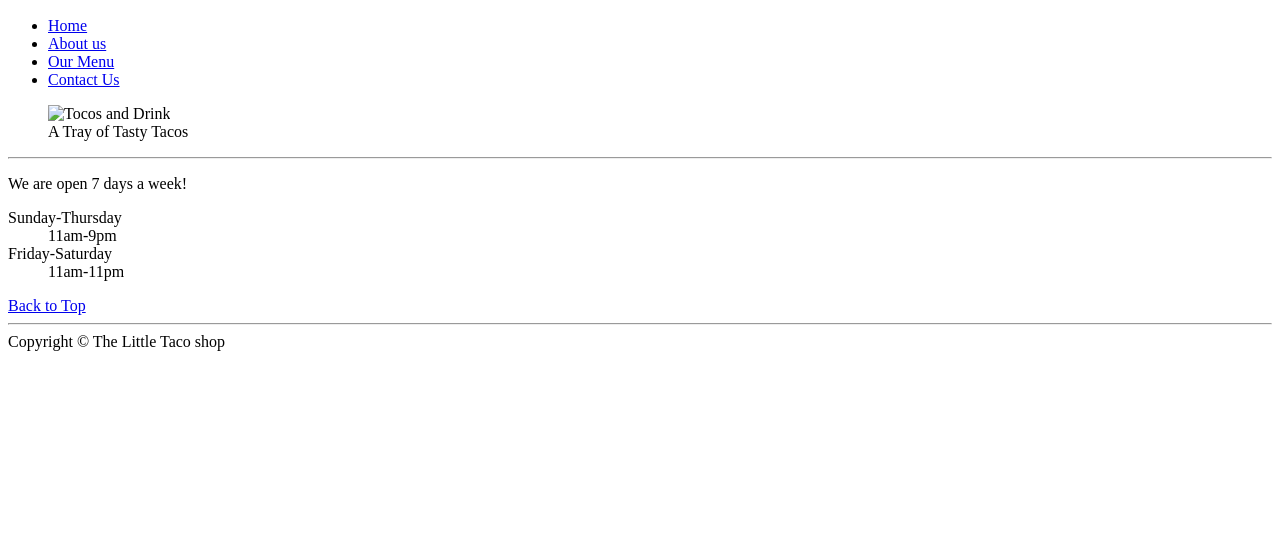
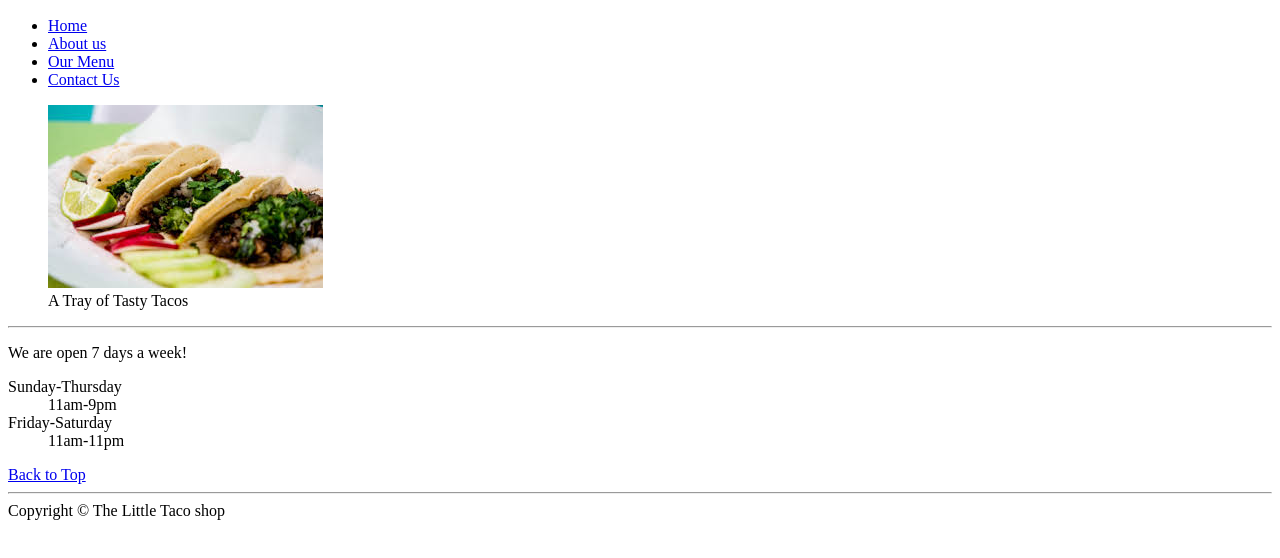
Before and after one commit to VaishnaviVajrapu/LTS, a plain HTML site: page StoreHours.html in a window 1280 px wide. Shown: the part 50-608 px from the top of the page. Drawn offline with Linux system fonts and the light colour scheme.

Commit message:
Update StoreHours.html

```diff
--- a/StoreHours.html
+++ b/StoreHours.html
@@ -21,7 +21,7 @@
                 </ul>
             </nav>
             <figure>
-                 <img src="images/photo2.png" width="275" height="183" alt="Tocos and Drink" title="Tocos and Drink" loading="eager">
+                 <img src="photo2.png" width="275" height="183" alt="Tocos and Drink" title="Tocos and Drink" loading="eager">
                 <figcaption>A Tray of Tasty Tacos</figcaption>
             </figure>
            </article>
```
